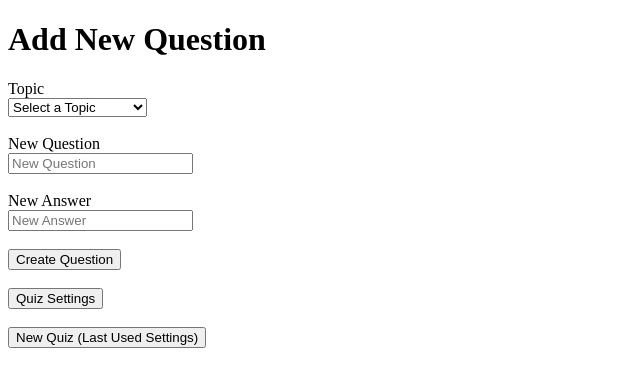
After one commit to Wyzzard123/quiz-app, a Flask app: page /quiz_add_questions in a window 1280 px wide. The commit adds this page. Shown: the top 387 px of the page, without its empty margins (0-640 px from the left). Run offline with Flask 2, Linux system fonts and the light colour scheme.

Commit message:
Added ability to add new questions via a web form.

```diff
--- a/app.py
+++ b/app.py
@@ -78,7 +78,7 @@ def quiz():
 
 
 @app.route('/quiz_settings', methods = ['GET', 'POST'])
-def topic():
+def quiz_settings():
     """Set topic, number of questions and number of choices for quiz."""
     if request.method == 'GET':
         infile = "question_answer_bank.json"
@@ -112,3 +112,52 @@ def topic():
 
             return render_template('quiz_new.html', mapped_questions = mapped_questions)
             #TODO create new json file for different users
+
+@app.route('/quiz_add_questions', methods = ['GET', 'POST'])
+def quiz_add_questions():
+    """Add a new question."""
+    if request.method == 'GET':
+        infile = "question_answer_bank.json"
+
+        with open(infile) as json_file:
+            file_data = json.load(json_file)
+
+        topics = sorted(file_data.keys())
+        return render_template('quiz_add_questions.html', topics=topics)
+    elif request.method == 'POST':
+        # Adds a new question and/or topics to the existing JSON file.
+
+        if request.form["add_new_questions"]:
+            new_questions = request.form.to_dict()
+
+            if new_questions['topic'] == 'NEW_TOPIC':
+                new_topic = new_questions['add_new_topic']
+                new_question = new_questions['new_question']
+                new_answer = new_questions['new_answer']
+            else:
+                new_topic = new_questions['topic'].lower()
+                new_question = new_questions['new_question']
+                new_answer = new_questions['new_answer']
+
+            infile = "question_answer_bank.json"
+
+            with open(infile) as json_file:
+                file_data = json.load(json_file)
+
+            question_answer_bank = get_questions(infile)
+
+            QA = namedtuple('QA', 'question answer')
+            question_answer_tuple = QA(question = new_question, answer = new_answer)
+            question_answer_bank[new_topic].append(question_answer_tuple)
+
+            store_json(question_answer_bank, infile)
+
+
+
+
+
+            # To regenerate add_questions.html page
+            topics = sorted(file_data.keys())
+
+
+            return render_template('quiz_questions_added.html', topics=topics, new_topic=new_topic,new_question=new_question,new_answer=new_answer)
--- /dev/null
+++ b/templates/quiz_add_questions.html
@@ -0,0 +1,85 @@
+<!DOCTYPE html>
+<html>
+
+<head>
+    <title>Wyz's Quiz App</title>
+</head>
+<body>
+<h1>Add New Question</h1>
+    <form action='/quiz_add_questions' method='POST'>
+
+        <label>
+            Topic
+        </label>
+        <br>
+        <select name="topic" required onchange="showNewTopic(this)">
+            <option value="" selected disabled hidden>Select a Topic</option>
+            <option value="NEW_TOPIC">Create a New Topic</option>
+            {% for topic in topics %}
+                <option value={{topic}}>{{topic | upper}}</option>
+            {% endfor %}
+        </select>
+
+        <div id="newtopic" style="display: none;">
+            <br>
+            <label>Create a New Topic</label>
+            <br>
+            <input type="text" id="add_new_topic" name="add_new_topic">
+        </div>
+        <div id = "new_qna">
+            <br>
+            <label>
+                New Question
+            </label>
+            <br>
+            <input type="text" name="new_question" placeholder ="New Question" required>
+            <br><br>
+            <label>
+                New Answer
+            </label>
+            <br>
+            <input type="text" name = "new_answer" placeholder="New Answer" required>
+
+        </div>
+        <!-- <span id="add_here"></span> -->
+        <br>
+        <!-- <input type="button" id="clone" onclick="add()" value="More Questions"></input button>
+        <br><br> -->
+
+        <input type="submit" name="add_new_questions" value="Create Question">
+    </form>
+    <br>
+    <form action='/quiz_settings' method='GET'>
+        <input type="submit" name="new_settings" value="Quiz Settings">
+    </form>
+    <br>
+    <form action='/quiz' method='GET'>
+        <input type="submit" name="generate_new_quiz_button" value="New Quiz (Last Used Settings)">
+    </form>
+
+
+    <script>
+    function showNewTopic(that) {
+        if (that.value == "NEW_TOPIC") {
+            document.getElementById("newtopic").style.display="block";
+        } else {
+            document.getElementById("newtopic").style.display="none";
+        }
+    }
+    var i = 0;
+    var original = document.getElementById("new_qna")
+
+    // function add() {
+    //     //Create more new question spaces
+    //     var clone = original.cloneNode(true);
+    //     clone.id = "new_qna";
+    //     clone.id = "new_qna" + ++i;
+    //     document.getElementById("add_here").appendChild(clone);
+
+    // }
+
+    </script>
+
+</body>
+
+</html>
--- a/templates/quiz_new.html
+++ b/templates/quiz_new.html
@@ -9,7 +9,7 @@
     <form action='/quiz' method='POST'>
         <ol>
             {% for mapped_question in mapped_questions %}
-                <li>Question: {{mapped_question['question']}}</li>
+                <li>{{mapped_question['question']}}</li>
 
                 {% for choice in mapped_question %}
                     {% if choice != "question" %}
@@ -33,6 +33,10 @@
     <form action='/quiz_settings' method='GET'>
         <input type="submit" name="new_settings" value="Quiz Settings">
     </form>
+    <br><br>
+    <form action='/quiz_add_questions' method='GET'>
+        <input type="submit" name="add_questions" value="Add Questions">
+    </form>
 </body>
 
 </html>
--- a/templates/quiz_settings.html
+++ b/templates/quiz_settings.html
@@ -34,6 +34,10 @@
         <input type="submit" name="quiz_topic_button" value="Generate Quiz">
 
     </form>
+    <br>
+    <form action='/quiz_add_questions' method='GET'>
+        <input type="submit" name="add_questions" value="Add Questions">
+    </form>
 
 </body>
 
--- a/templates/quiz_submitted.html
+++ b/templates/quiz_submitted.html
@@ -9,7 +9,7 @@
     <form action='/quiz' method='GET'>
         <ol>
             {% for mapped_question in mapped_questions %}
-                <li>Question: {{mapped_question['question']}}</li>
+                <li>{{mapped_question['question']}}</li>
 
                 {% for choice in mapped_question %}
                     {% if choice != "question" %}
@@ -34,6 +34,10 @@
     <form action='/quiz_settings' method='GET'>
         <input type="submit" name="new_settings" value="Quiz Settings">
     </form>
+    <br><br>
+    <form action='/quiz_add_questions' method='GET'>
+        <input type="submit" name="add_questions" value="Add Questions">
+    </form>
 </body>
 
 
--- a/temporary_question_answer_bank.json
+++ b/temporary_question_answer_bank.json
@@ -1 +1 @@
-[{"question": "What is the colour of the sky?", "A": ["Dog", "wrong"], "B": ["Pit", "wrong"], "C": ["Blue", "correct"], "D": ["Insect", "wrong"]}, {"question": "What is the boiling point of water?", "A": ["Capybara", "wrong"], "B": ["Insect", "wrong"], "C": ["Sun", "wrong"], "D": ["100 degrees Celsius", "correct"]}, {"question": "What kind of animal is a killer whale?", "A": ["Dog", "wrong"], "B": ["Capybara", "wrong"], "C": ["Dolphin", "correct"], "D": ["Pit", "wrong"]}, {"question": "what is the largest rodent in the world?", "A": ["Pit", "wrong"], "B": ["Eight", "wrong"], "C": ["Capybara", "correct"], "D": ["100 degrees Celsius", "wrong"]}, {"question": "How many legs does a cat have?", "A": ["Dog", "wrong"], "B": ["Four", "correct"], "C": ["Dolphin", "wrong"], "D": ["Sun", "wrong"]}]
+[{"question": "What is the name of the one star in our solar system?", "A": ["Dog", "wrong"], "B": ["Sun", "correct"], "C": ["Eight", "wrong"], "D": ["Monotremes", "wrong"]}, {"question": "What kind of animal is a tiger?", "A": ["Sun", "wrong"], "B": ["Cat", "correct"], "C": ["Insect", "wrong"], "D": ["Monotremes", "wrong"]}, {"question": "How many stomachs do cows have?", "A": ["Four", "correct"], "B": ["Eight", "wrong"], "C": ["Cetacean", "wrong"], "D": ["Arachnid", "wrong"]}, {"question": "What type of animal has 8 legs and an exoskeleton?", "A": ["Arachnid", "correct"], "B": ["100 degrees Celsius", "wrong"], "C": ["Dolphin", "wrong"], "D": ["Four", "wrong"]}, {"question": "How many planets are there in our solar system?", "A": ["Capybara", "wrong"], "B": ["Sun", "wrong"], "C": ["Dog", "wrong"], "D": ["Eight", "correct"]}]
```
Also changed, not shown: plan.txt (+8 -7 lines), question_answer_bank.json (+1 -1 lines), templates/quiz_questions_added.html (added, +90 -0 lines), 1 other file.
